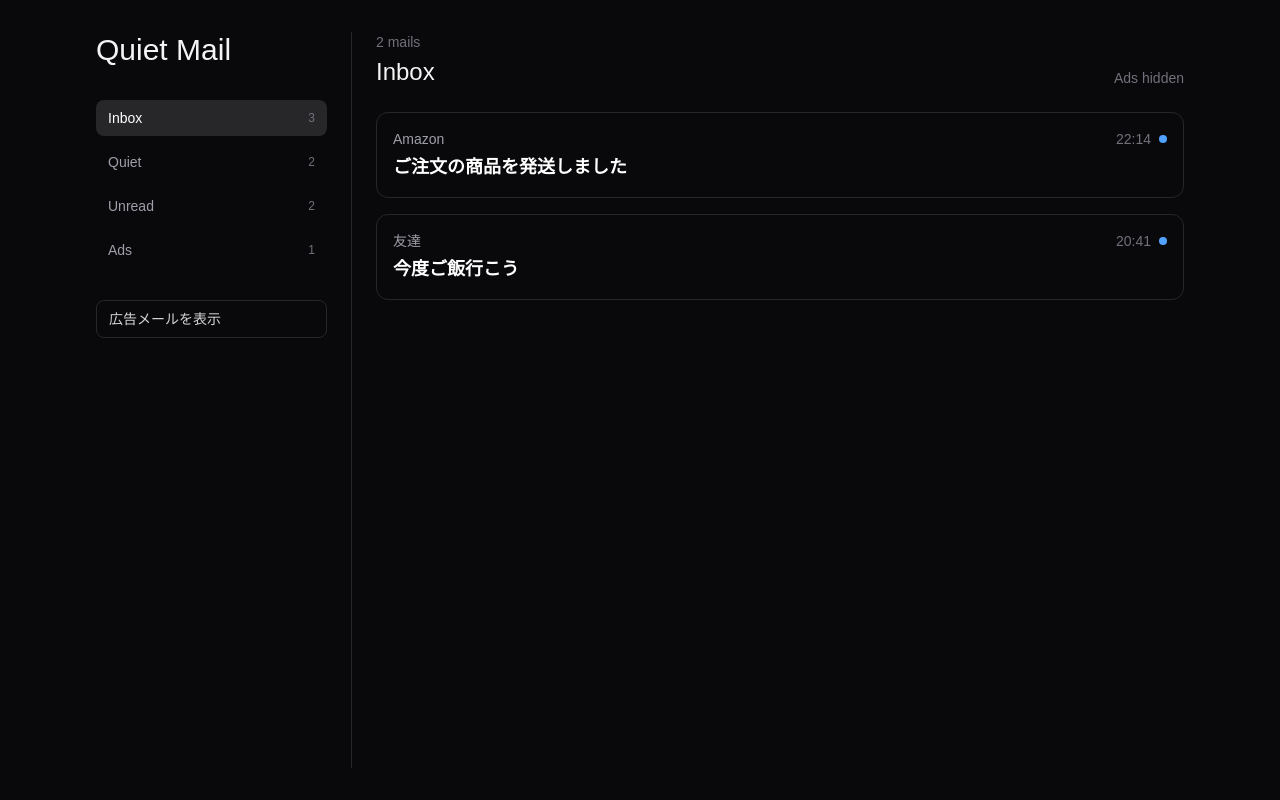
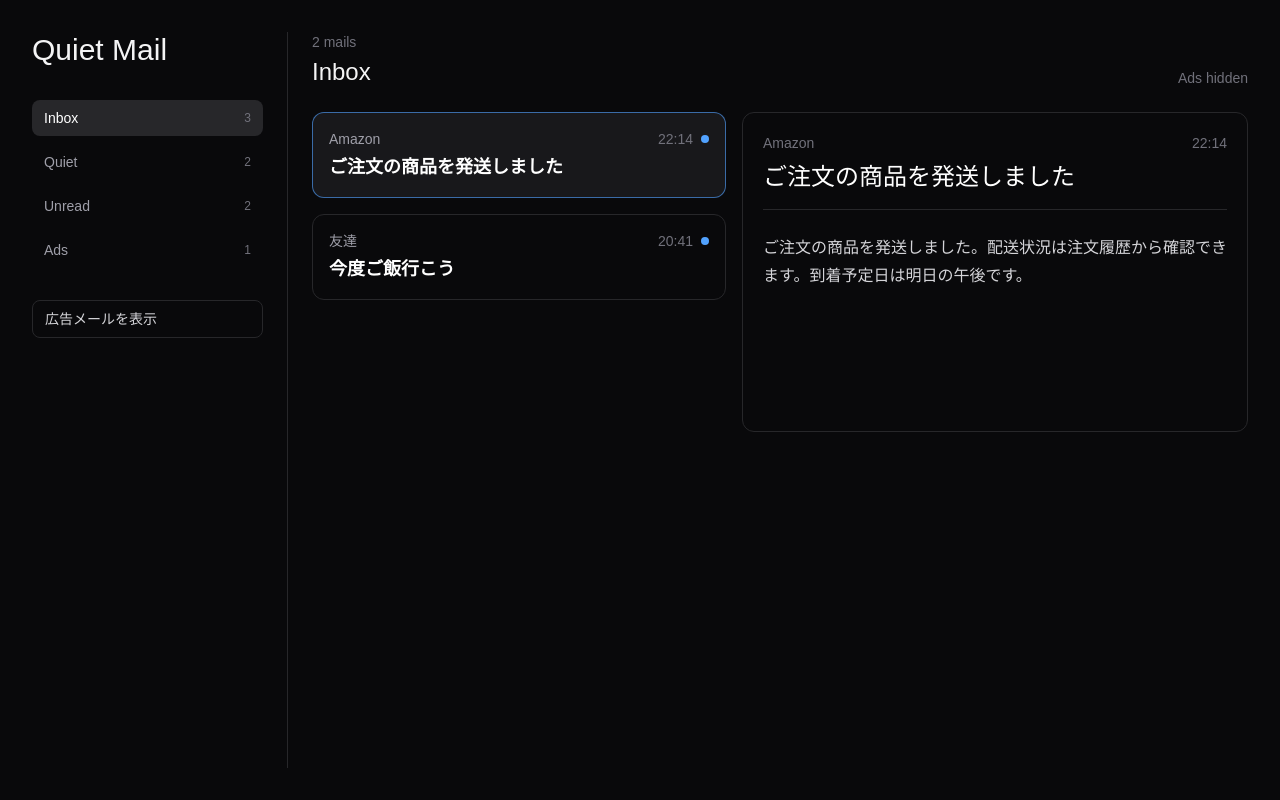
Before and after one commit to sutonomega/my-mail, a Next.js app: page / in a window 1280 px wide. Built offline with nearby package versions, Linux system fonts and the light colour scheme.

Commit message:
Add mail detail panel

```diff
--- a/app/page.tsx
+++ b/app/page.tsx
@@ -9,6 +9,7 @@ type Mail = {
   type: "normal" | "ad"
   unread: boolean
   time: string
+  body: string
 }
 
 type Folder = "inbox" | "quiet" | "unread" | "ads"
@@ -22,6 +23,7 @@ export default function Home() {
       type: "normal",
       unread: true,
       time: "22:14",
+      body: "ご注文の商品を発送しました。配送状況は注文履歴から確認できます。到着予定日は明日の午後です。",
     },
     {
       id: 2,
@@ -30,6 +32,7 @@ export default function Home() {
       type: "ad",
       unread: false,
       time: "21:03",
+      body: "今だけの限定セールを開催中です。気になる商品がある場合は、キャンペーン終了前にチェックしてください。",
     },
     {
       id: 3,
@@ -38,10 +41,12 @@ export default function Home() {
       type: "normal",
       unread: true,
       time: "20:41",
+      body: "今週か来週あたりでご飯行かない？落ち着いたお店を見つけたから、都合のいい日があれば教えて。",
     },
   ])
   const [hideAds, setHideAds] = useState(true)
   const [selectedFolder, setSelectedFolder] = useState<Folder>("inbox")
+  const [selectedMailId, setSelectedMailId] = useState(1)
 
   const folders = [
     { id: "inbox" as const, label: "Inbox", count: mails.length },
@@ -75,10 +80,26 @@ export default function Home() {
       ? folderMails.filter((mail) => mail.type !== "ad")
       : folderMails
 
+  const selectedMail =
+    filteredMails.find((mail) => mail.id === selectedMailId) ??
+    filteredMails[0]
+
+  const openMail = (mail: Mail) => {
+    setSelectedMailId(mail.id)
+
+    const updatedMails = mails.map((m) =>
+      m.id === mail.id
+        ? { ...m, unread: false }
+        : m
+    )
+
+    setMails(updatedMails)
+  }
+
   return (
     <main className="min-h-screen bg-zinc-950 text-zinc-100">
-      <div className="mx-auto flex min-h-screen max-w-6xl flex-col gap-6 p-6 md:flex-row md:p-8">
-        <aside className="w-full border-b border-zinc-800 pb-6 md:w-64 md:border-b-0 md:border-r md:pb-0 md:pr-6">
+      <div className="mx-auto flex min-h-screen max-w-7xl flex-col gap-6 p-6 lg:flex-row lg:p-8">
+        <aside className="w-full border-b border-zinc-800 pb-6 lg:w-64 lg:border-b-0 lg:border-r lg:pb-0 lg:pr-6">
           <h1 className="text-3xl font-light">
             Quiet Mail
           </h1>
@@ -110,7 +131,7 @@ export default function Home() {
           </button>
         </aside>
 
-        <section className="flex-1">
+        <section className="min-w-0 flex-1">
           <div className="mb-6 flex items-end justify-between gap-4">
             <div>
               <p className="text-sm text-zinc-500">
@@ -128,22 +149,17 @@ export default function Home() {
             </p>
           </div>
 
+          <div className="grid gap-4 xl:grid-cols-[minmax(280px,0.9fr)_minmax(360px,1.1fr)]">
             <div className="space-y-4">
               {filteredMails.map((mail) => (
-              <div
+                <button
                   key={mail.id}
-                onClick={() => {
-                  const updatedMails = mails.map((m) =>
-                    m.id === mail.id
-                      ? { ...m, unread: false }
-                      : m
-                  )
-
-                  setMails(updatedMails)
-                }}
-                className={`cursor-pointer rounded-xl border border-zinc-800 p-4 transition hover:border-zinc-700 hover:bg-zinc-900/70 ${
-                  mail.unread ? "" : "opacity-50"
-                }`}
+                  onClick={() => openMail(mail)}
+                  className={`w-full cursor-pointer rounded-xl border p-4 text-left transition hover:border-zinc-700 hover:bg-zinc-900/70 ${
+                    selectedMail?.id === mail.id
+                      ? "border-blue-400/60 bg-zinc-900"
+                      : "border-zinc-800"
+                  } ${mail.unread ? "" : "opacity-50"}`}
                 >
                   <div className="flex items-center justify-between gap-4">
                     <p className="text-sm text-zinc-400">
@@ -168,8 +184,44 @@ export default function Home() {
                   >
                     {mail.subject}
                   </p>
+                </button>
+              ))}
             </div>
-            ))}
+
+            <aside className="min-h-80 rounded-xl border border-zinc-800 bg-zinc-950 p-5">
+              {selectedMail ? (
+                <div>
+                  <div className="flex items-start justify-between gap-4 border-b border-zinc-800 pb-4">
+                    <div>
+                      <p className="text-sm text-zinc-500">
+                        {selectedMail.sender}
+                      </p>
+                      <h3 className="mt-2 text-2xl font-light text-white">
+                        {selectedMail.subject}
+                      </h3>
+                    </div>
+
+                    <p className="shrink-0 text-sm text-zinc-500">
+                      {selectedMail.time}
+                    </p>
+                  </div>
+
+                  <p className="mt-6 whitespace-pre-wrap leading-7 text-zinc-300">
+                    {selectedMail.body}
+                  </p>
+
+                  {selectedMail.type === "ad" && (
+                    <p className="mt-6 rounded-lg border border-zinc-800 px-3 py-2 text-sm text-zinc-500">
+                      Quiet Mail はこのメールを広告メールとして扱っています。
+                    </p>
+                  )}
+                </div>
+              ) : (
+                <div className="flex min-h-64 items-center justify-center text-sm text-zinc-500">
+                  メールを選択してください
+                </div>
+              )}
+            </aside>
           </div>
         </section>
       </div>
```
Lines whose indentation alone changed are shown as unchanged.
